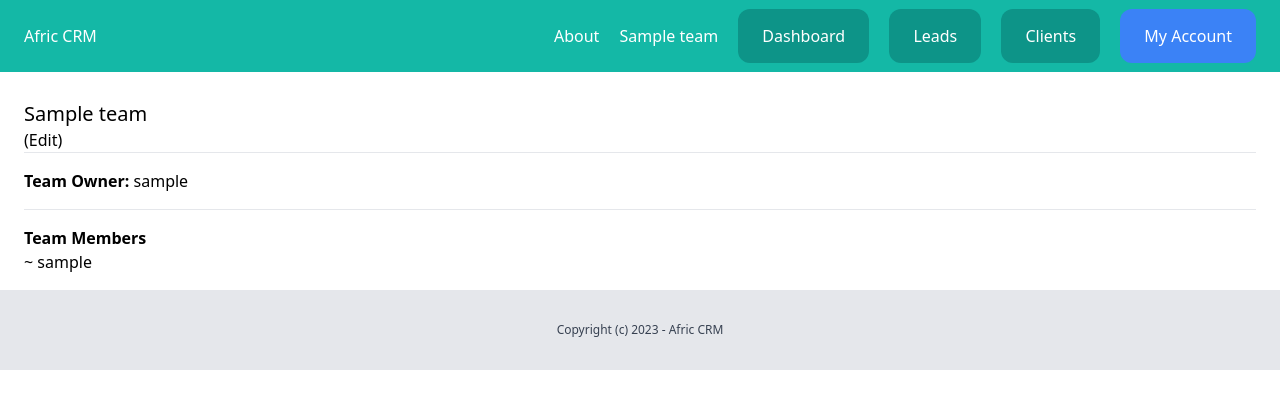
After one commit to Marx-wrld/Afric-CRM, a Django app: page /dashboard/teams/1/ in a window 1280 px wide. The commit adds this page. Shown: the top 409 px of the page. Run offline with Django 4.2, Linux system fonts and the light colour scheme; a user stored in the database is signed in; tables that the repository leaves empty hold one stand-in row (values such as "Sample post"); some libraries are stand-ins or nearby versions.

Commit message:
Team details with members list

```diff
--- a/crm/core/templates/core/base.html
+++ b/crm/core/templates/core/base.html
@@ -18,7 +18,7 @@
                 <a href="{% url 'about' %}" class="text-white">About</a>
                 {% if request.user.is_authenticated %}
 
-                    <a href="#" class="text-white">{{ team.name }}</a>
+                    <a href="{% url 'team:detail' team.id %}" class="text-white">{{ team.name }}</a>
                     <a href="{% url 'dashboard:index' %}" class="py-4 px-6 bg-teal-600 text-white rounded-xl">Dashboard</a>
                     <a href="{% url 'leads:list' %}" class="py-4 px-6 bg-teal-600 text-white rounded-xl">Leads</a>
                     <a href="{% url 'clients:list' %}" class="py-4 px-6 bg-teal-600 text-white rounded-xl">Clients</a>
--- /dev/null
+++ b/crm/team/templates/team/detail.html
@@ -0,0 +1,32 @@
+{% extends 'core/base.html' %}
+
+{% block title %}{{ team.name }}{% endblock %}
+
+{% block content %}
+    <div class="px-6 py-4">
+        <h1 class="mt-3 text-xl">{{ team.name }}</h1>
+
+        {% if team.created_by == request.user %}
+            <a href="{% url 'team:edit' team.id %}">(Edit)</a>
+        {% endif %}
+
+        <hr class="mb-4">
+        <p>
+            <strong>
+                Team Owner:
+            </strong>
+
+            {{ team.created_by }}
+        </p>
+
+        <hr class="my-4">
+
+        <h2 class="font-semibold">Team Members</h2>
+
+        {% for member in team.members.all %}
+            <p>
+              ~ {{ member.username }}
+            </p>
+        {% endfor %}
+    </div>
+{% endblock %}
--- a/crm/team/urls.py
+++ b/crm/team/urls.py
@@ -4,5 +4,6 @@ from . import views
 app_name = 'team'
 
 urlpatterns = [
+    path('<int:pk>/', views.detail, name='detail'),
     path('<int:pk>/edit/', views.edit_team, name='edit'),
 ]
--- a/crm/team/views.py
+++ b/crm/team/views.py
@@ -3,6 +3,15 @@ from django.contrib.auth.decorators import login_required
 from .models import Team
 from .forms import TeamForm
 from django.contrib import messages
+
+@login_required
+
+def detail(request, pk):
+    team  = get_object_or_404(Team, created_by=request.user, pk=pk)
+
+    return render(request, 'team/detail.html', {
+        'team': team
+    })
 
 # Create your views here.
 @login_required
--- a/crm/userprofile/templates/userprofile/myaccount.html
+++ b/crm/userprofile/templates/userprofile/myaccount.html
@@ -17,6 +17,8 @@
         {% if team.created_by == request.user %}
             <a href="{% url 'team:edit' team.id %}">(Edit)</a>
         {% endif %}
+
+        <a href="{% url 'team:detail' team.id %}"> (Details) </a>
     </p>
 
     <hr class="mb-4">
```
